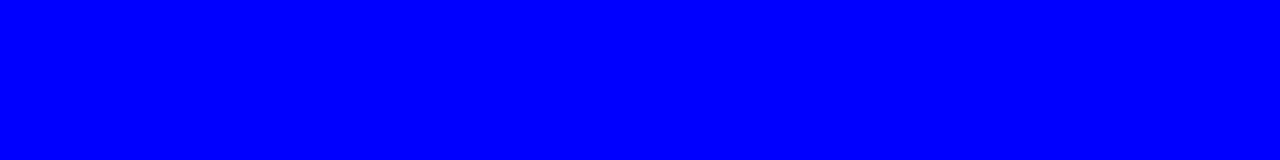
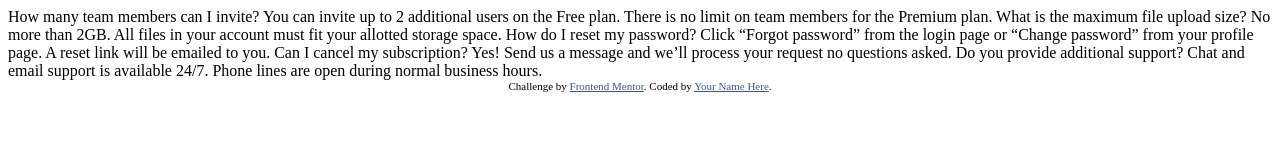
Before and after one commit to nikolasubaric/task-2-faq-accordion-card, a plain HTML site: page index.html in a window 1280 px wide. Drawn offline with Linux system fonts and the light colour scheme.

Commit message:
Replaced core files
Replaced files used for Git tutorial with starter files for task 2

```diff
--- a/index.html
+++ b/index.html
@@ -1,11 +1,40 @@
 <!DOCTYPE html>
 <html lang="en">
-  <head>
-    <meta charset="UTF-8" />
-    <link rel="stylesheet" href="style.css" />
-    <meta http-equiv="X-UA-Compatible" content="IE=edge" />
-    <meta name="viewport" content="width=device-width, initial-scale=1.0" />
-    <title>Document</title>
-  </head>
-  <body></body>
+<head>
+  <meta charset="UTF-8">
+  <meta name="viewport" content="width=device-width, initial-scale=1.0"> <!-- displays site properly based on user's device -->
+
+  <link rel="icon" type="image/png" sizes="32x32" href="./images/favicon-32x32.png">
+
+  <title>Frontend Mentor | FAQ Accordion Card</title>
+
+  <!-- Feel free to remove these styles or customise in your own stylesheet 👍 -->
+  <style>
+    .attribution { font-size: 11px; text-align: center; }
+    .attribution a { color: hsl(228, 45%, 44%); }
+  </style>
+</head>
+<body>
+  How many team members can I invite?
+  You can invite up to 2 additional users on the Free plan. There is no limit on
+  team members for the Premium plan.
+
+  What is the maximum file upload size?
+  No more than 2GB. All files in your account must fit your allotted storage space.
+
+  How do I reset my password?
+  Click “Forgot password” from the login page or “Change password” from your profile page.
+  A reset link will be emailed to you.
+
+  Can I cancel my subscription?
+  Yes! Send us a message and we’ll process your request no questions asked.
+
+  Do you provide additional support?
+  Chat and email support is available 24/7. Phone lines are open during normal business hours.
+
+  <div class="attribution">
+    Challenge by <a href="https://www.frontendmentor.io?ref=challenge" target="_blank">Frontend Mentor</a>.
+    Coded by <a href="#">Your Name Here</a>.
+  </div>
+</body>
 </html>
--- a/style.css
+++ /dev/null
@@ -1,3 +0,0 @@
-body {
-  background-color: blue;
-}
```
Also changed, not shown: design/active-states.jpg (added), design/desktop-design.jpg (added), design/desktop-preview.jpg (added), design/mobile-design.jpg (added), images/bg-pattern-desktop.svg (added), images/bg-pattern-mobile.svg (added), images/favicon-32x32.png (added), images/icon-arrow-down.svg (added), images/illustration-box-desktop.svg (added), images/illustration-woman-online-desktop.svg (added), images/illustration-woman-online-mobile.svg (added), 4 other files.
